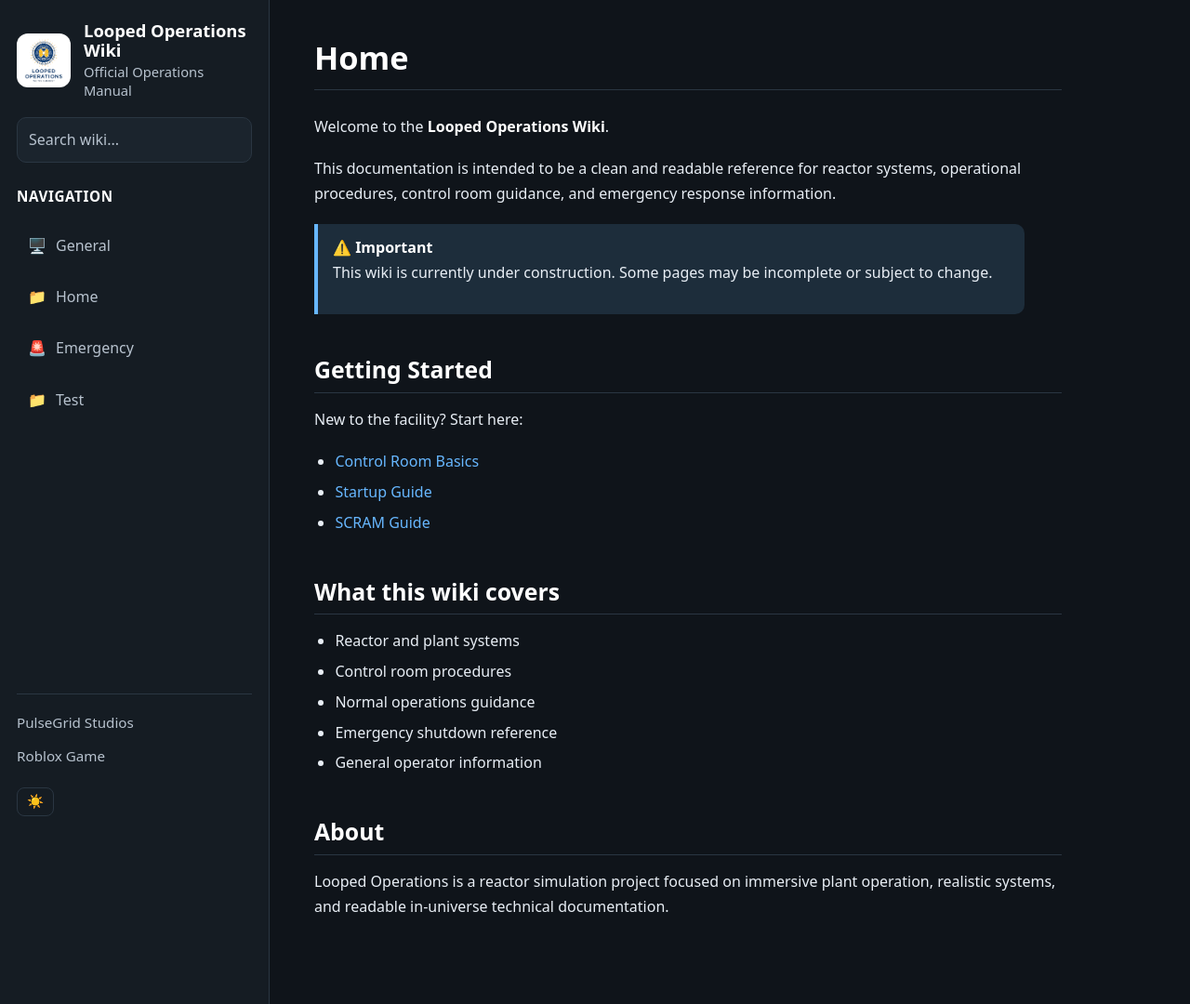
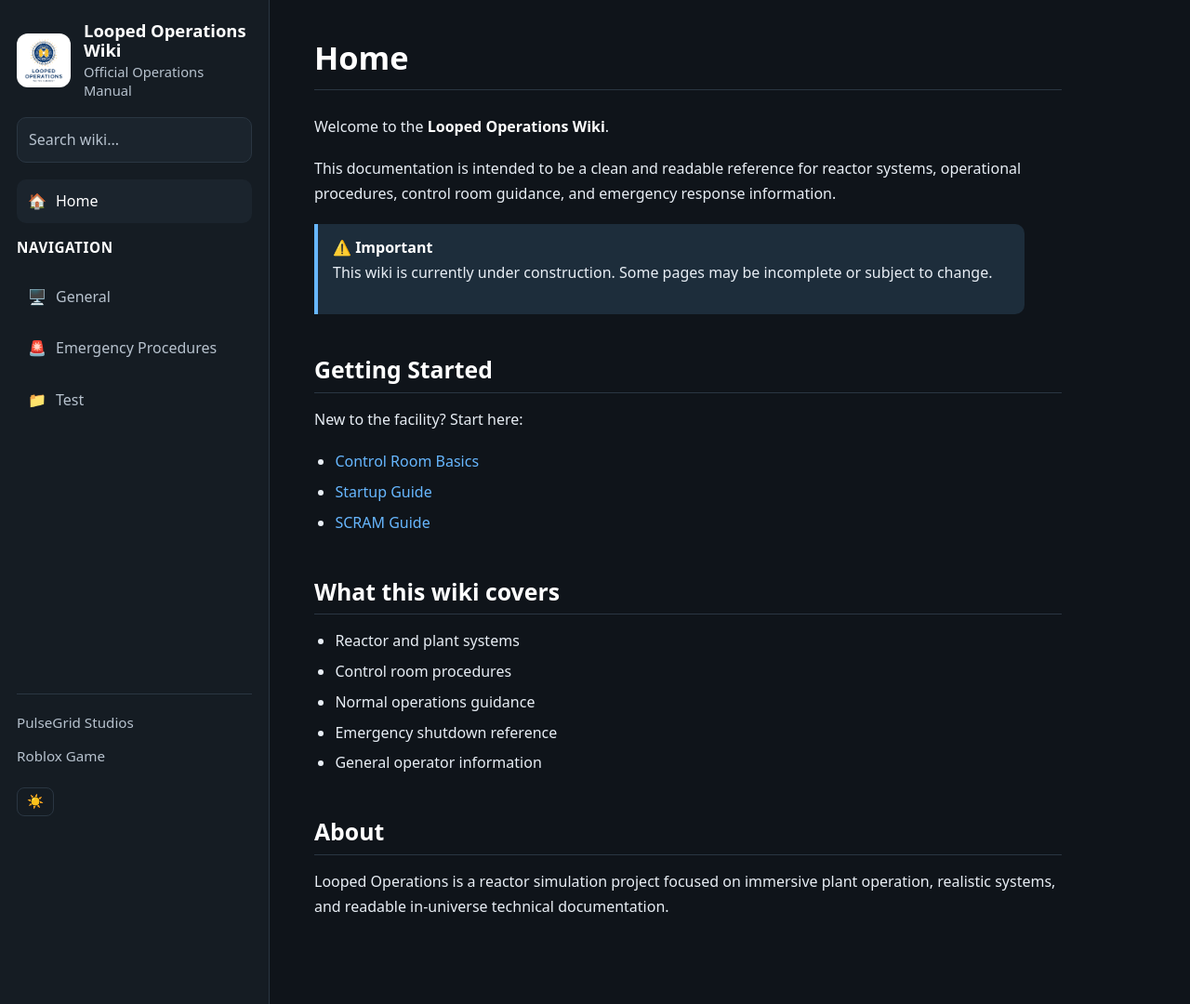
Before and after one commit to Pulsegridstudios/wiki, a Jekyll site: the page built from index.md, in a window 1280 px wide. Shown: the whole page at 93% size. Built offline with Jekyll 4.4.1, drawn with Linux system fonts in a browser that asks for light colours.

Commit message:
fixed home

```diff
--- a/_layouts/wiki.html
+++ b/_layouts/wiki.html
@@ -38,56 +38,71 @@
       </div>
 
       <nav class="sidebar-nav">
-
         {% assign wiki_pages = site.html_pages | where: "layout", "wiki" %}
-  {% assign groups = wiki_pages | map: "nav_group" | uniq %}
+        {% assign groups = wiki_pages | map: "nav_group" | uniq | where_exp: "g", "g != nil and g != '' and g != 'home'" %}
 
         {% if page.nav_group and page.nav_group != "home" %}
 
-    <!-- GROUP VIEW -->
           <a class="back-link" href="{{ '/' | relative_url }}">← Back</a>
 
           <div class="menu-heading">
-      {{ page.nav_group | capitalize }}
+            {% case page.nav_group %}
+              {% when "general" %}General
+              {% when "guides" %}Guides
+              {% when "emergency" %}Emergency Procedures
+              {% else %}{{ page.nav_group | replace: "-", " " | capitalize }}
+            {% endcase %}
           </div>
 
-    {% assign group_pages = wiki_pages
-      | where: "nav_group", page.nav_group
-      | sort: "nav_order" %}
+          {% assign group_pages = wiki_pages | where: "nav_group", page.nav_group | sort: "nav_order" %}
 
           {% for p in group_pages %}
-      <a href="{{ p.url | relative_url }}"
-         {% if page.url == p.url %}aria-current="page"{% endif %}>
+            <a href="{{ p.url | relative_url }}"{% if page.url == p.url %} aria-current="page"{% endif %}>
               {{ p.title }}
             </a>
           {% endfor %}
 
         {% else %}
 
-    <!-- ROOT MENU -->
+          <a href="{{ '/' | relative_url }}" class="folder-link"{% if page.url == "/" or page.url == "/index.html" %} aria-current="page"{% endif %}>
+            <span class="folder-icon">🏠</span>
+            <span>Home</span>
+          </a>
+
           <div class="menu-heading">Navigation</div>
 
           {% for group in groups %}
-      {% assign first_page = wiki_pages
-        | where: "nav_group", group
-        | sort: "nav_order"
-        | first %}
+            {% assign first_page = wiki_pages | where: "nav_group", group | sort: "nav_order" | first %}
 
             {% if first_page %}
               <a class="folder-link" href="{{ first_page.url | relative_url }}">
                 <span class="folder-icon">
-            {% if group == "general" %}🖥️
-            {% elsif group == "guides" %}⚙️
-            {% elsif group == "emergency" %}🚨
-            {% else %}📁{% endif %}
+                  {% case group %}
+                    {% when "general" %}🖥️
+                    {% when "guides" %}⚙️
+                    {% when "emergency" %}🚨
+                    {% when "maintenance" %}🛠️
+                    {% when "systems" %}🔧
+                    {% when "reactor" %}☢️
+                    {% else %}📁
+                  {% endcase %}
                 </span>
-          <span>{{ group | capitalize }}</span>
+                <span>
+                  {% case group %}
+                    {% when "general" %}General
+                    {% when "guides" %}Guides
+                    {% when "emergency" %}Emergency Procedures
+                    {% when "maintenance" %}Maintenance
+                    {% when "systems" %}Systems
+                    {% when "reactor" %}Reactor
+                    {% else %}{{ group | replace: "-", " " | capitalize }}
+                  {% endcase %}
+                </span>
               </a>
             {% endif %}
           {% endfor %}
 
         {% endif %}
-
       </nav>
 
       <div class="sidebar-footer">
```
Also changed, not shown: other parts of _layouts/wiki.html (+4 -1 lines). Lines whose indentation alone changed are shown as unchanged.
